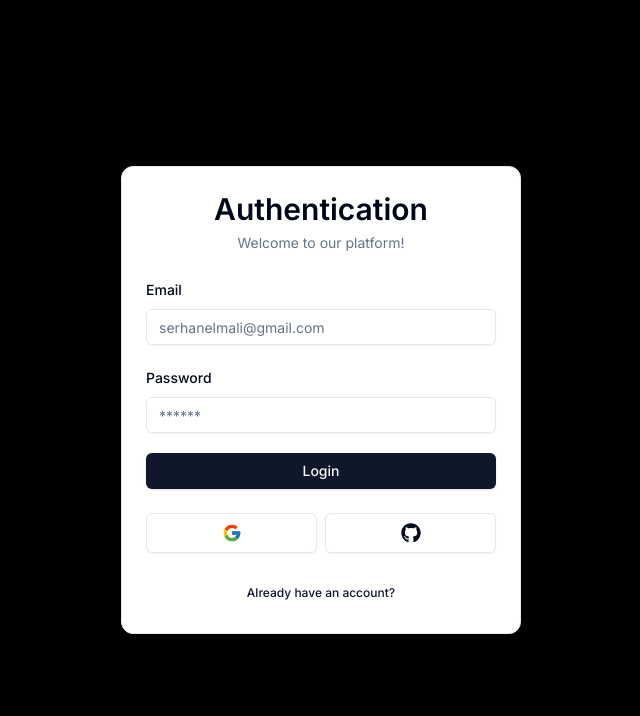
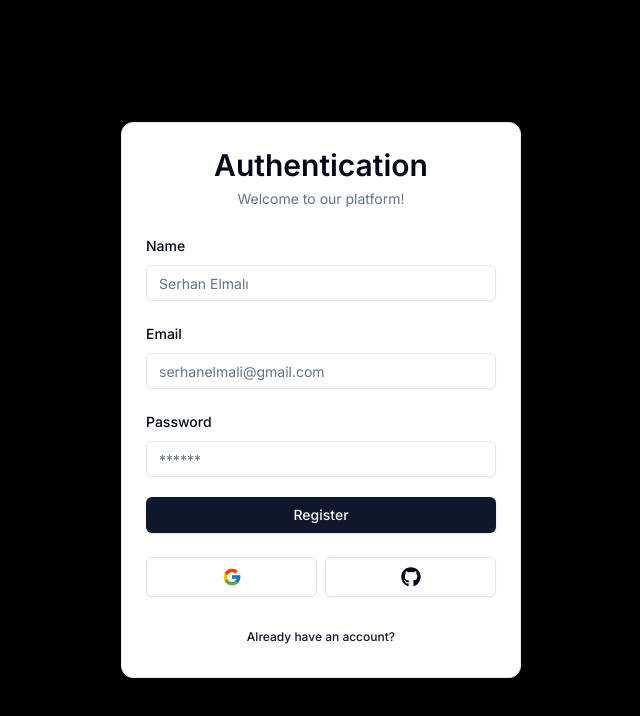
Before and after one commit to serhanelmali/next-auth-v5-boilerplate, a Next.js app: page /auth/register in a window 1280 px wide. Shown: the top 716 px of the page, without its empty margins (319-959 px from the left). Built offline with nearby package versions, Linux system fonts and the light colour scheme.

Commit message:
style: Update button text to "Register" in RegisterForm

```diff
--- a/components/auth/register-form.tsx
+++ b/components/auth/register-form.tsx
@@ -50,6 +50,23 @@ export const RegisterForm = () => {
           className="space-y-5"
         >
           <FormField
+            name="name"
+            control={form.control}
+            render={({ field }) => (
+              <FormItem>
+                <FormLabel>Name</FormLabel>
+                <FormControl>
+                  <Input
+                    {...field}
+                    placeholder="Serhan Elmalı"
+                    disabled={isSubmitting}
+                  />
+                </FormControl>
+                <FormMessage />
+              </FormItem>
+            )}
+          />
+          <FormField
             name="email"
             control={form.control}
             render={({ field }) => (
@@ -66,6 +83,7 @@ export const RegisterForm = () => {
               </FormItem>
             )}
           />
+
           <FormField
             name="password"
             control={form.control}
@@ -87,7 +105,7 @@ export const RegisterForm = () => {
           <FormError message={errorMessage} />
           <FormSuccess message={successMessage} />
           <Button className="w-full" type="submit" disabled={isSubmitting}>
-            Login
+            Register
           </Button>
         </form>
       </Form>
```
